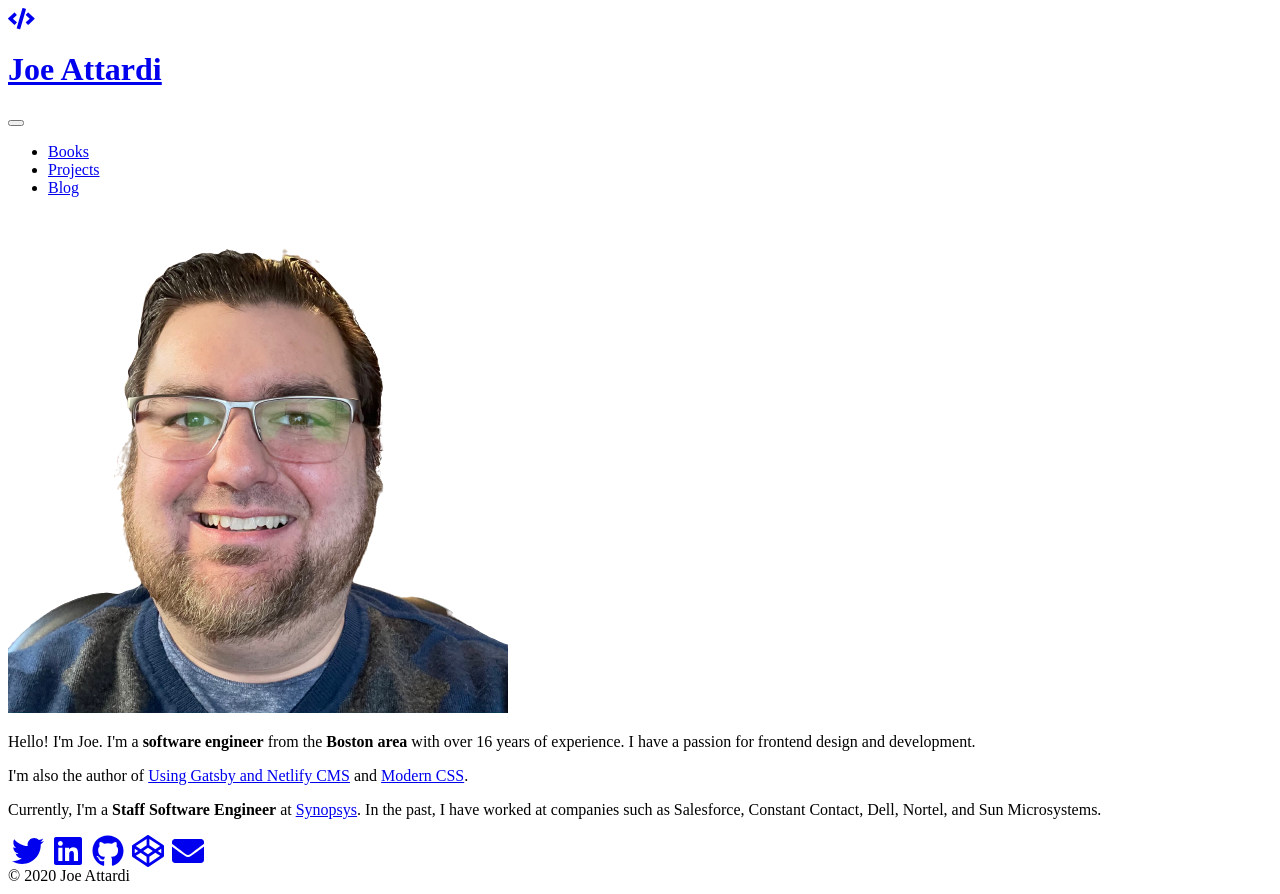
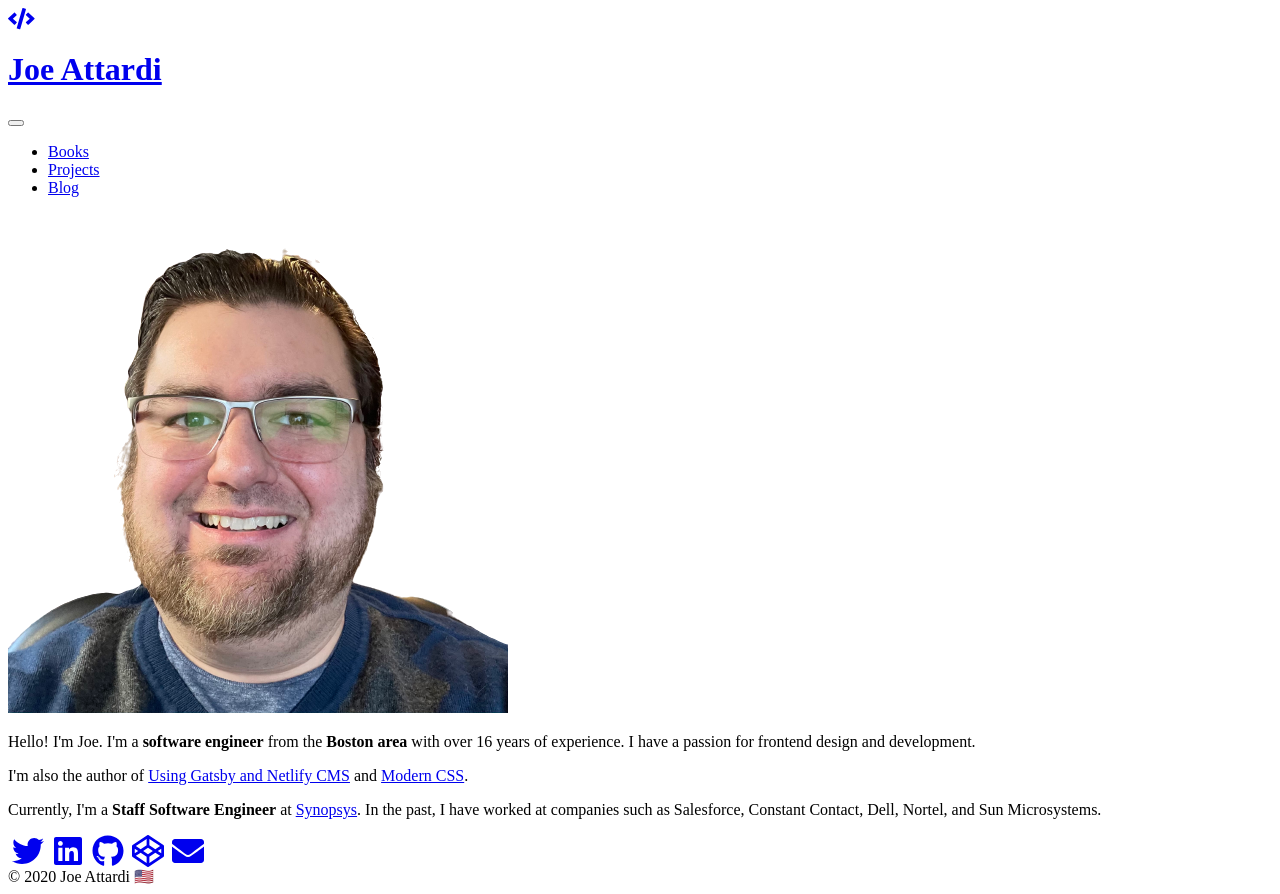
Before and after one commit to joeattardi/joeattardi.dev, a Next.js app: page / in a window 1280 px wide. Built offline with nearby package versions, Linux system fonts and the light colour scheme.

Commit message:
Tweak text

```diff
--- a/components/Footer.js
+++ b/components/Footer.js
@@ -14,7 +14,7 @@
           <FooterSocialLink icon={faCodepen} href="https://codepen.io/thinksInCode" />
           <FooterSocialLink icon={faEnvelope} href="mailto:jattardi@gmail.com" />
         </section>
-        <div className="p-4 text-center">&copy; 2020 Joe Attardi</div>
+        <div className="p-4 text-center">&copy; 2020 Joe Attardi 🇺🇸</div>
       </div>
     </footer>
   );
--- a/pages/_document.js
+++ b/pages/_document.js
@@ -10,7 +10,7 @@
     return (
       <Html>
         <Head />
-        <body className="bg-white text-black dark:bg-black dark:text-white">
+        <body className="bg-white text-black dark:bg-black dark:text-white text-lg">
           <Main />
           <NextScript />
         </body>
--- a/pages/index.js
+++ b/pages/index.js
@@ -5,7 +5,7 @@
   return (
     <Layout>
       <div className="p-4 max-w-screen-xl mx-auto w-full">
-        <section className="flex flex-col lg:flex-row items-center lg:space-x-4">
+        <section className="flex flex-col lg:flex-row items-center lg:space-x-4 lg:p-8">
             <img className="w-48 h-48 bg-gray-700 rounded-full border-4 dark:border-gray-500" src="/joe.png" />
             <div>
               <p className="m-2 mt-4">
```
